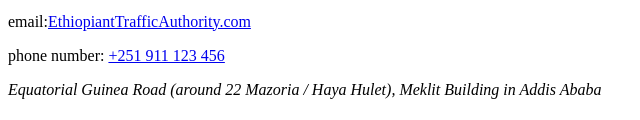
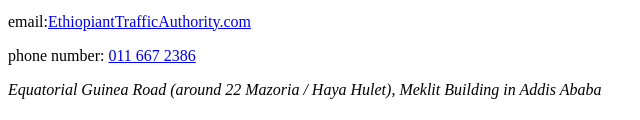
Before and after one commit to AK-0106/amanuelkumlachew.github.io, a plain HTML site: page WEB PROJECT/VIOLATIONS.HTML in a window 1280 px wide. Shown: the part 677-797 px from the top of the page, 0-640 px from the left. Drawn offline with Linux system fonts and the light colour scheme.

```diff
--- a/WEB PROJECT/VIOLATIONS.HTML
+++ b/WEB PROJECT/VIOLATIONS.HTML
@@ -117,7 +117,7 @@
    <footer>
     <p>To Reach us  </p>
     <p> email:<a href="mailto:EthiopiantTrafficAuthority.com">EthiopiantTrafficAuthority.com</a></p>
-    <p> phone number: <a href="tel:+251911123456">+251 911 123 456</a></p>
+    <p> phone number: <a href="tel:+011667 2386">011 667 2386</a></p>
     <address>
       <p> Equatorial Guinea Road
          (around 22 Mazoria / Haya Hulet),
```
